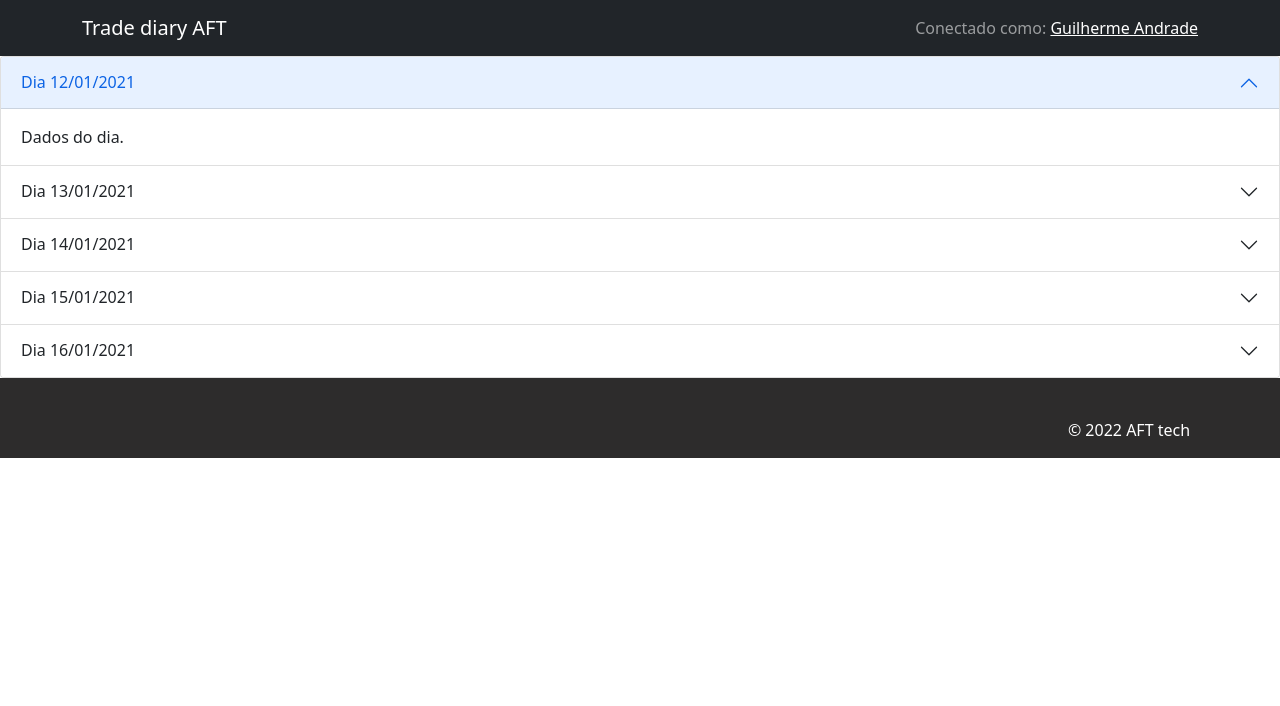
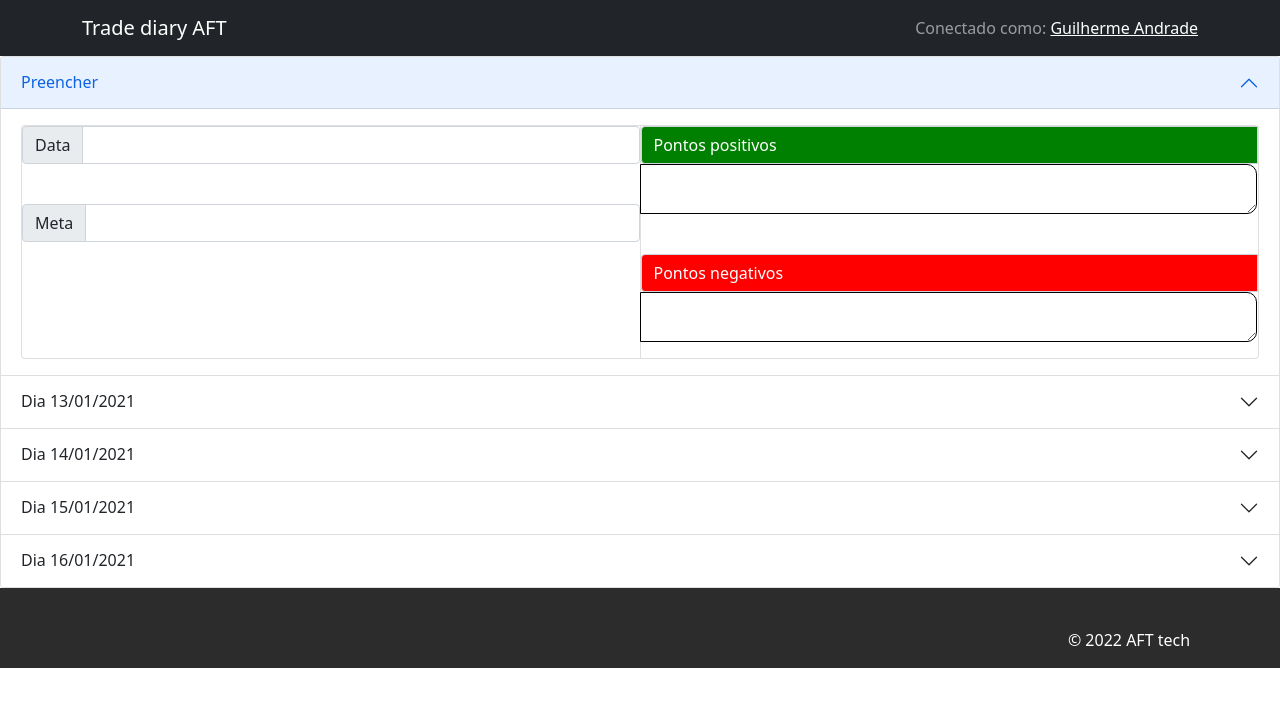
Before and after one commit to nandasiq/daytrade, a React (Create React App) app: page / in a window 1280 px wide. Shown: the top 706 px of the page. Built offline with nearby package versions, Linux system fonts and the light colour scheme.

Commit message:
Upload text area

```diff
--- /dev/null
+++ b/src/pages/Home/components/Dash/index.jsx
@@ -0,0 +1,55 @@
+import React from 'react';
+import InputGroup from 'react-bootstrap/InputGroup';
+import FormControl from 'react-bootstrap/FormControl';
+import CardGroup from 'react-bootstrap/CardGroup';
+import Card from 'react-bootstrap/Card';
+import './styles.css'
+
+
+
+
+
+const Dash = () => {
+    return (
+        <>
+
+            <CardGroup>
+                <Card>
+                    <InputGroup className="mb-3">
+                        <InputGroup.Text id="inputGroup-sizing-default">Data</InputGroup.Text>
+                        <FormControl
+                            aria-label="Data"
+                            aria-describedby="inputGroup-sizing-default"
+                        />
+                    </InputGroup>
+                    <br />
+                    <InputGroup className="mb-3">
+                        <InputGroup.Text id="inputGroup-sizing-default">Meta</InputGroup.Text>
+                        <FormControl
+                            aria-label="Meta"
+                            aria-describedby="inputGroup-sizing-default"
+                        />
+                    </InputGroup>
+                    <br />
+                </Card>
+                <Card>
+                    <InputGroup className="mb-3">
+                        <InputGroup.Text id="inputGroup-sizing-default" className='areatextpos'>Pontos positivos</InputGroup.Text>
+                        <textarea label="Pontos negativos"></textarea>
+                    </InputGroup>
+                    <br />
+
+                    <InputGroup className="mb-3">
+                        <InputGroup.Text id="inputGroup-sizing-default" className='areatextneg'>Pontos negativos</InputGroup.Text>
+                        <textarea label="Pontos negativos"></textarea>
+                    </InputGroup>
+                </Card>
+            </CardGroup>
+        </>
+
+
+    );
+
+}
+
+export default Dash;
--- /dev/null
+++ b/src/pages/Home/components/Dash/styles.css
@@ -0,0 +1,17 @@
+textarea{
+    width:100%;
+    border-radius: 10px;
+    border: 1px solid
+}
+
+#inputGroup-sizing-default.areatextneg.input-group-text{
+    width:100%;
+    background-color: red;
+    color: #fff
+}
+
+#inputGroup-sizing-default.areatextpos.input-group-text{
+    width:100%;
+    background-color: green;
+    color: #fff
+}
--- a/src/pages/Home/components/Drop/index.jsx
+++ b/src/pages/Home/components/Drop/index.jsx
@@ -1,5 +1,6 @@
 import React from 'react';
 import Accordion from 'react-bootstrap/Accordion';
+import Dash from '../Dash'
 
 
 
@@ -7,9 +8,9 @@ const Drop = () => {
   return (
     <Accordion defaultActiveKey={['0']} alwaysOpen>
     <Accordion.Item eventKey="0">
-      <Accordion.Header>Dia 12/01/2021</Accordion.Header>
+      <Accordion.Header>Preencher</Accordion.Header>
       <Accordion.Body>
-          Dados do dia.
+          <Dash />
       </Accordion.Body>
     </Accordion.Item>
     <Accordion.Item eventKey="1">
```
